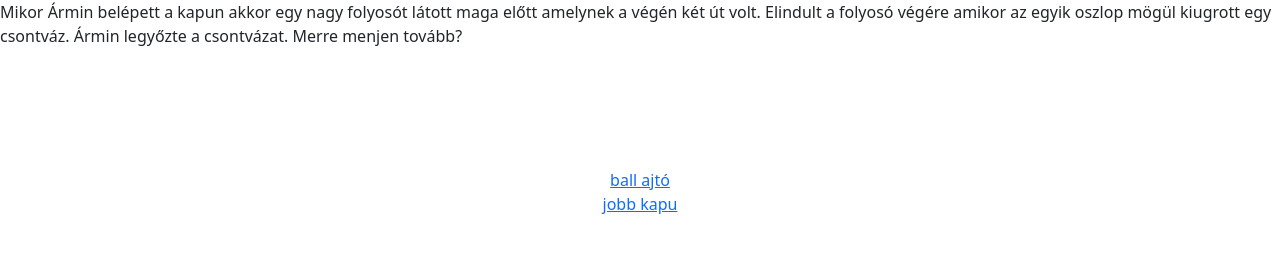
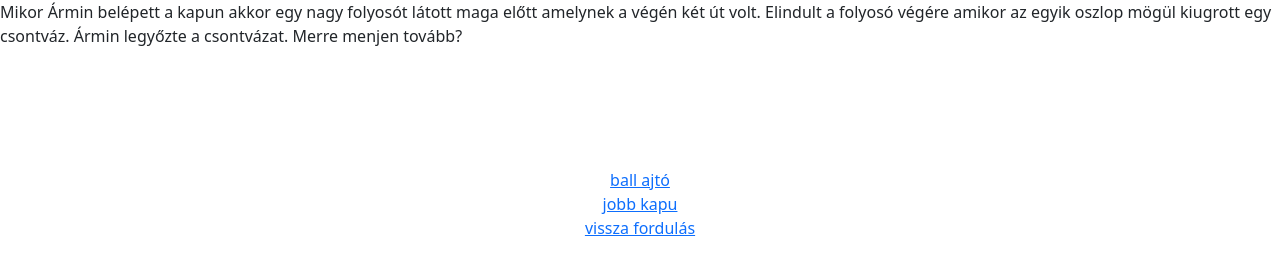
Before and after one commit to LvLevente/projekt-munka, a plain HTML site: page 3.html in a window 1280 px wide. Drawn offline with nearby package versions, Linux system fonts and the light colour scheme.

Commit message:
Add files via upload

```diff
--- a/3.html
+++ b/3.html
@@ -23,7 +23,8 @@ Mikor Ármin belépett a kapun akkor egy nagy folyosót látott maga előtt amel
         <div class="row  my-5 justify-content-center align-items-center">
             <div class="col-12 text-center">
                 <a href="4.html" class="">ball ajtó</a><br>
-                <a href="6.html" class="">jobb kapu </a>
+                <a href="6.html" class="">jobb kapu </a><br>
+                <a href="2.html" class=""> vissza fordulás</a>
             </div>
         </div>
     </div>
```
